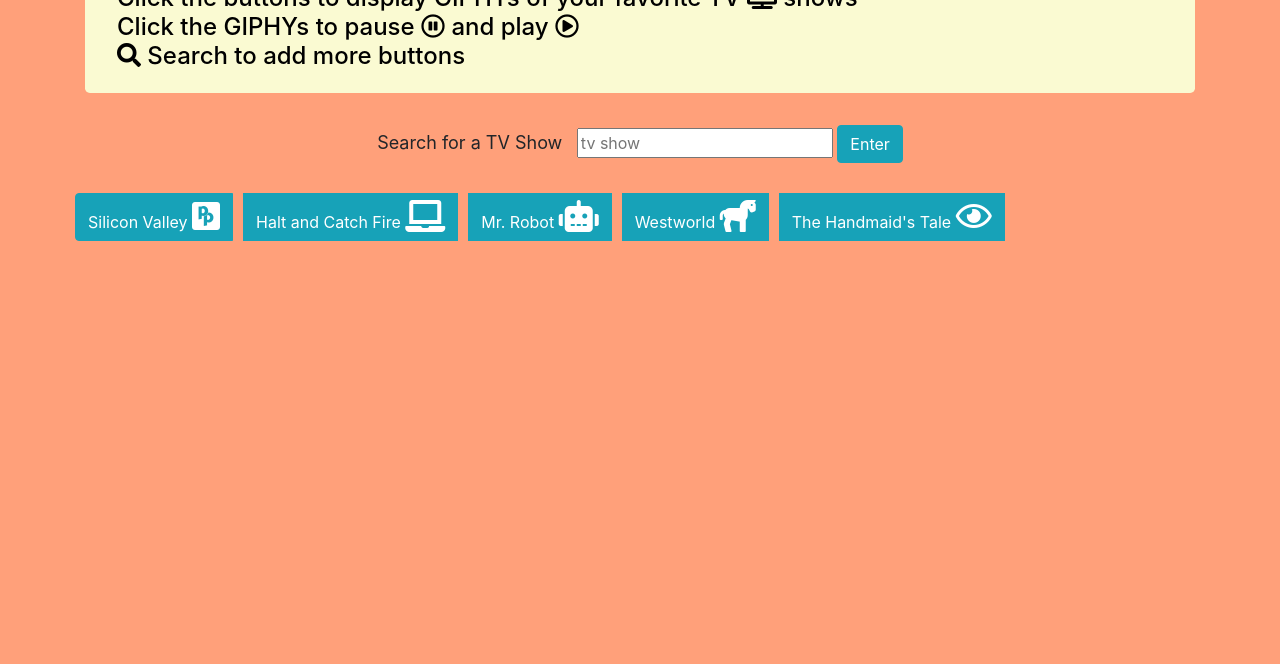
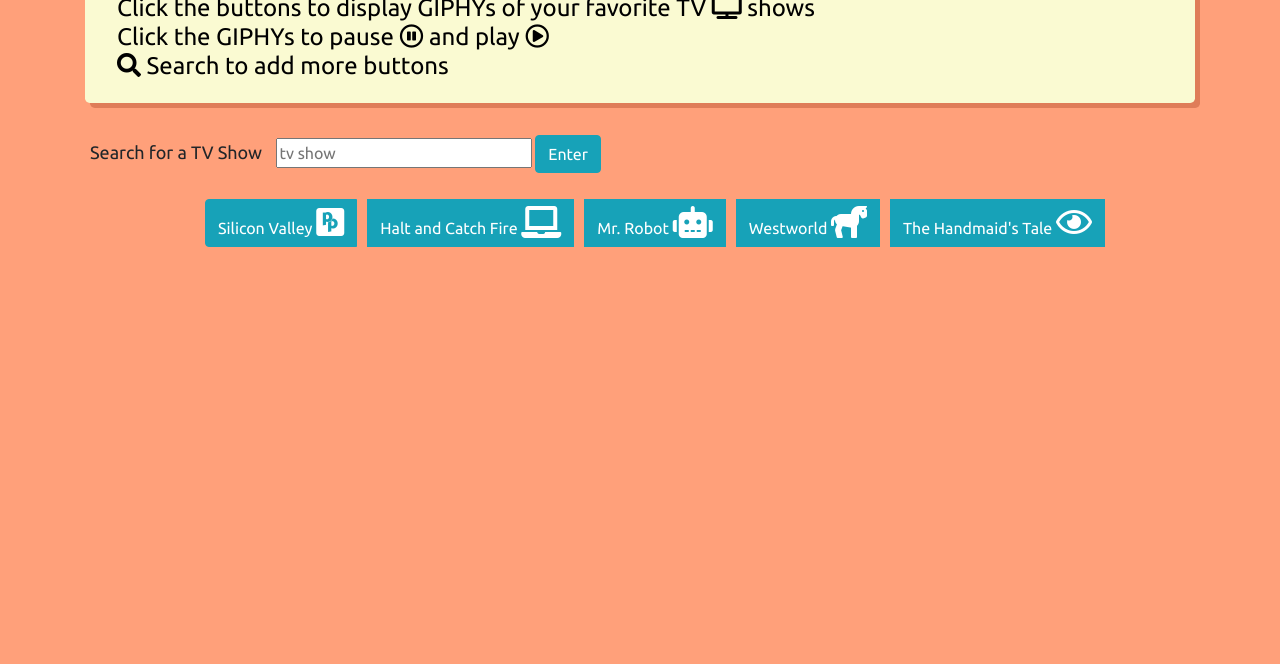
Before and after one commit to katbytes/GIPHY-API, a plain HTML site: page index.html in a window 1280 px wide. Shown: the part 136-800 px from the top of the page. Drawn offline with nearby package versions, Linux system fonts and the light colour scheme.

Commit message:
more cleanup

```diff
--- a/assets/css/main.css
+++ b/assets/css/main.css
@@ -1,6 +1,5 @@
-body {
-}
 p {
+    font-family: 'Ubuntu', sans-serif;
     margin-top: 10px;
     margin-bottom: 1rem;
     font-size: .7em;
@@ -8,22 +7,16 @@ text-transform: uppercase;
     color: #fbe0d2;
     padding: 100px 10px 0 0;
 }
-.container{
-width: 800px;
+.container {
+    font-family: 'Ubuntu', sans-serif;
     background-color: lightsalmon;
+    margin-top: 10px;
+}
+.jumbotron {
+    box-shadow: 5px 5px #df7d59;
 }
 .row {
-display: -ms-flexbox;
-display: flex;
--ms-flex-wrap: wrap;
-align-items: center;
-align-content: center;
-margin: 0 auto;
-flex-wrap: wrap;
-text-align: center;
-display: inline;
-/* margin-right: -15px; */
-/* margin-left: 15px; */
+    margin-bottom: 30px;
 }
 #header {
     background-color: lightgoldenrodyellow;
@@ -59,7 +52,6 @@ padding: 20px;
 }
 #tvInput {
     margin-left: 10px;
-margin-bottom: 30px;
 }
 #tvSearch {
     margin: 0 auto;
@@ -81,6 +73,14 @@ box-shadow: 5px 5px #df7d59;
     float: left;
     display: inline-flex;
 }
+.row-search-for {
+    margin-left: 5px;
+    margin-bottom: 20px;
+}
+.row-buttons {
+    margin-left: 30px;
+    text-align: center
+}
 /* wip */
 @media screen and (max-width: 600px) {
 }
--- a/assets/js/app.js
+++ b/assets/js/app.js
@@ -89,7 +89,7 @@ displayButtons();
     function displayButtons() {
         $("#myButtons").empty();
         for (var i = 0; i < topics.length; i++) {
-var a = $('<button class="btn btn-info">');
+            var a = $('<button class="btn btn-danger">');
             a.attr("id", "show");
             a.attr("data-search", topics[i]);
             a.text(topics[i]);
--- a/index.html
+++ b/index.html
@@ -11,6 +11,7 @@ crossorigin="anonymous">
     <script src="https://ajax.googleapis.com/ajax/libs/jquery/3.1.1/jquery.min.js"></script>
     <link rel="stylesheet" href="https://use.fontawesome.com/releases/v5.5.0/css/all.css" integrity="sha384-B4dIYHKNBt8Bc12p+WXckhzcICo0wtJAoU8YZTY5qE0Id1GSseTk6S+L3BlXeVIU"
         crossorigin="anonymous">
+    <link href="https://fonts.googleapis.com/css?family=Ubuntu" rel="stylesheet">
 </head>
 
 <body class="container">
@@ -23,19 +24,18 @@ aria-describedby="basic-addon2" name="user-name" id="user-name">
             </div>
         </div>
         <h1><i class="far fa-images"></i> Welcome <span id="user-name-local"></span> to GIPHYs Television Shows!</h1>
-<h4>Click the buttons to display GIPHYs of your favorite TV <i class="fas fa-tv"></i> shows<br>Click the GIPHYs
+        <h4>Click the buttons to display GIPHYs of your favorite TV <i class="fas fa-tv"></i> shows<br>Click the
+            GIPHYs
             to pause <i class="far fa-pause-circle"></i> and play <i class="far fa-play-circle"></i><br><i class="fas fa-search"></i>
             Search
             to add more buttons</h4>
     </div>
-<div class="row">
-<div class="container">
+    <div class="row-search-for">
         <label for="tvInput">Search for a TV Show</label>
         <input type="text" id="tvInput" placeholder="tv show">
         <input id="addShow" type="submit" value="Enter" class="btn btn-info">
     </div>
-</div>
-<div class="row">
+    <div class="row-buttons">
         <div class="btn-group">
             <button class="btn btn-info" id="show" data-search="Silicon Valley">Silicon Valley&nbsp;<i class="fab fa-pied-piper-pp fa-2x"></i></i></button>
             <button class="btn btn-info" id="show" data-search="Halt and Catch Fire">Halt and Catch Fire&nbsp;<i class="fas fa-laptop fa-2x"></i></button>
```
Lines whose indentation alone changed are shown as unchanged.
